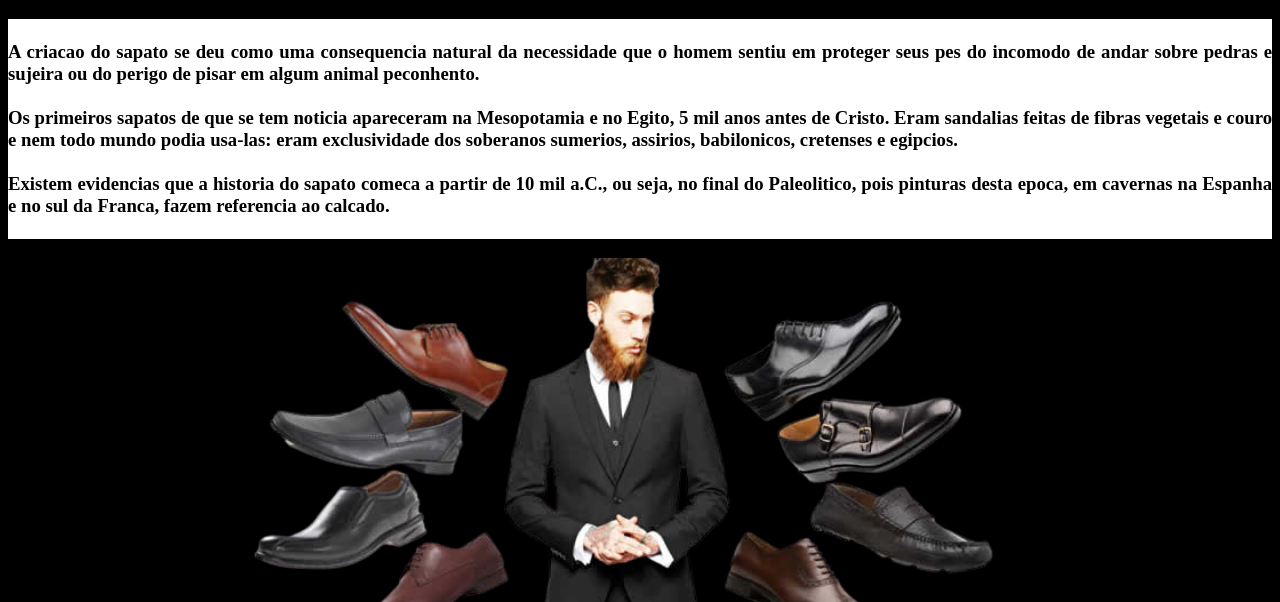
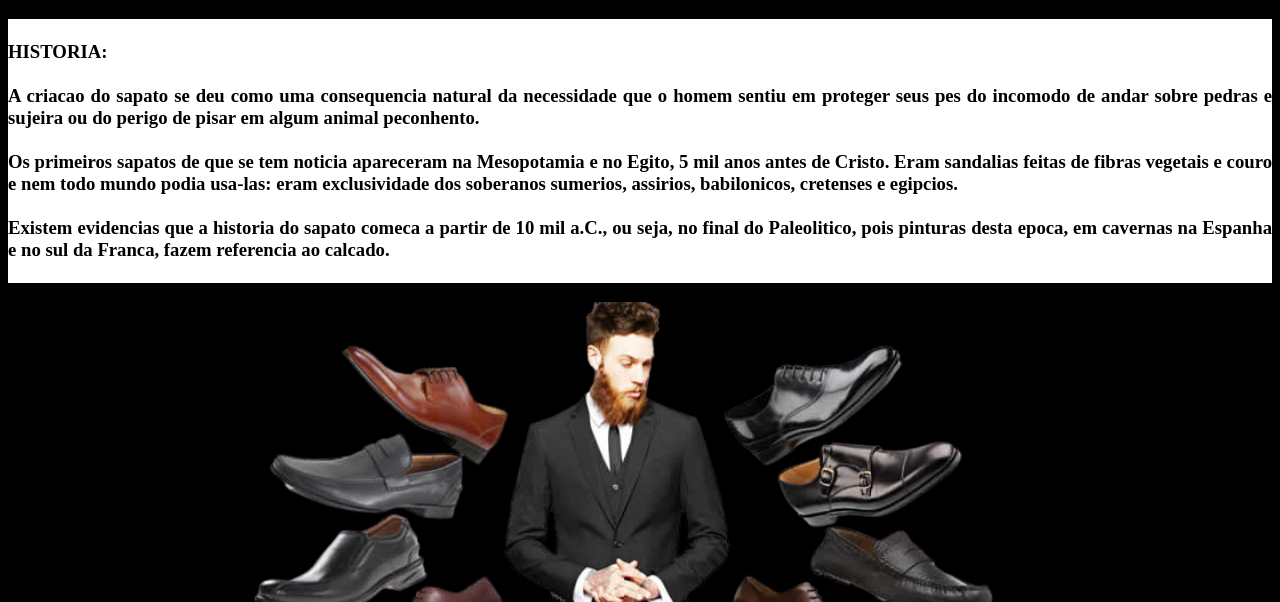
Before and after one commit to Silvarap/DevMetaWeb, a plain HTML site: page index.html in a window 1280 px wide. Shown: the part 198-800 px from the top of the page. Drawn offline with Linux system fonts and the light colour scheme.

Commit message:
Update index.html

```diff
--- a/index.html
+++ b/index.html
@@ -6,7 +6,7 @@
     <body style="background-color:rgb(0, 0, 0);">
         <p style='text-align:center; background-color:rgb(208, 132, 216);'><fonte style="color:rgb(37, 4, 35); font-size: 40px;"><b>TUTORIAL</b><br></fonte></p>
         <h1 style="background-color:rgb(37, 4, 35); color:rgb(208, 132, 216); text-align:center; "><br>&#9633; tipos de sapatos masculinos &#9633;<br><br></h1>
-        <h3 style='background-color:rgb(255, 255, 255); text-align:justify; color:rgb(0, 0, 0);'><br>A criacao do sapato se deu como uma consequencia natural da necessidade que o homem sentiu em proteger seus pes do incomodo de andar sobre pedras e sujeira ou do perigo de pisar em algum animal peconhento.<br><br>Os primeiros sapatos de que se tem noticia apareceram na Mesopotamia e no Egito, 5 mil anos antes de Cristo. Eram sandalias feitas de fibras vegetais e couro e nem todo mundo podia usa-las: eram exclusividade dos soberanos sumerios, assirios, babilonicos, cretenses e egipcios.<br><br>Existem evidencias que a historia do sapato comeca a partir de 10 mil a.C., ou seja, no final do Paleolitico, pois pinturas desta epoca, em cavernas na Espanha e no sul da Franca, fazem referencia ao calcado.<br><br></h2>
+        <h3 style='background-color:rgb(255, 255, 255); text-align:justify; color:rgb(0, 0, 0);'><br>HISTORIA:<br><br>A criacao do sapato se deu como uma consequencia natural da necessidade que o homem sentiu em proteger seus pes do incomodo de andar sobre pedras e sujeira ou do perigo de pisar em algum animal peconhento.<br><br>Os primeiros sapatos de que se tem noticia apareceram na Mesopotamia e no Egito, 5 mil anos antes de Cristo. Eram sandalias feitas de fibras vegetais e couro e nem todo mundo podia usa-las: eram exclusividade dos soberanos sumerios, assirios, babilonicos, cretenses e egipcios.<br><br>Existem evidencias que a historia do sapato comeca a partir de 10 mil a.C., ou seja, no final do Paleolitico, pois pinturas desta epoca, em cavernas na Espanha e no sul da Franca, fazem referencia ao calcado.<br><br></h2>
         <p style='text-align:center'><img src="img/tipos.png" width="800" height="400" alt="imagem HTML"></p>
         <h2 style='text-align:center; color:rgb(255, 255, 255);'>clique nos modelos abaixo:</h2>
         <h2 style="background-color:rgb(208, 132, 216); color:rgb(0, 0, 0); text-align:center; ">
```
